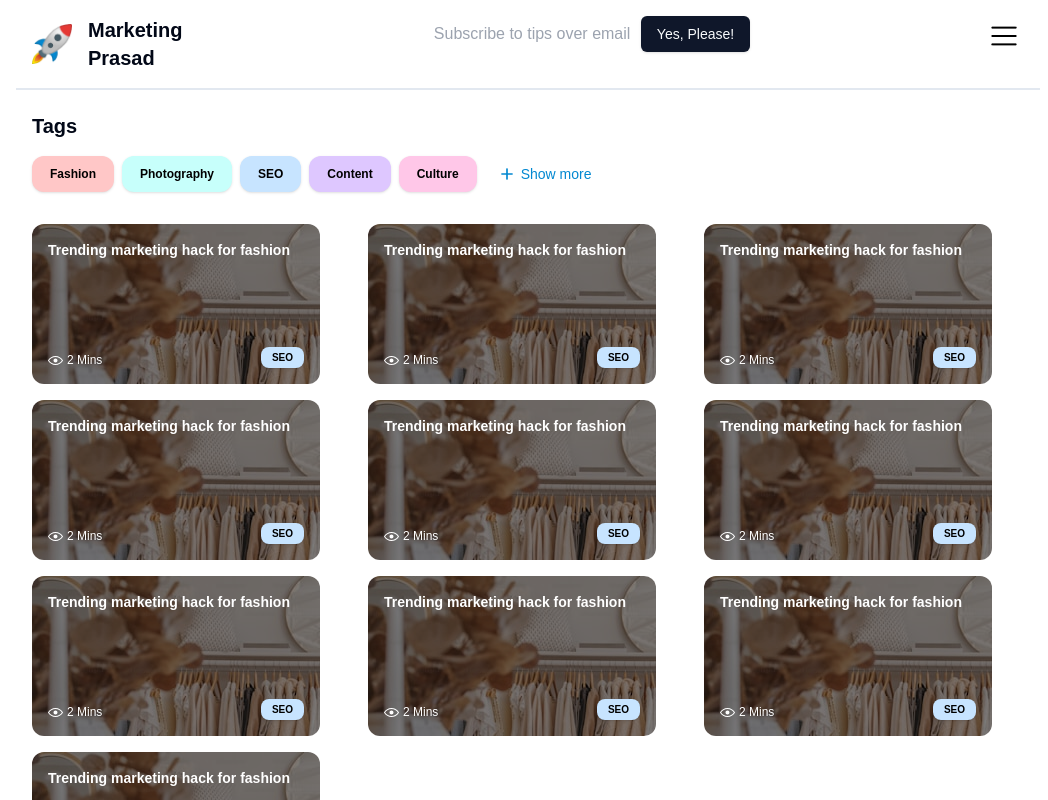
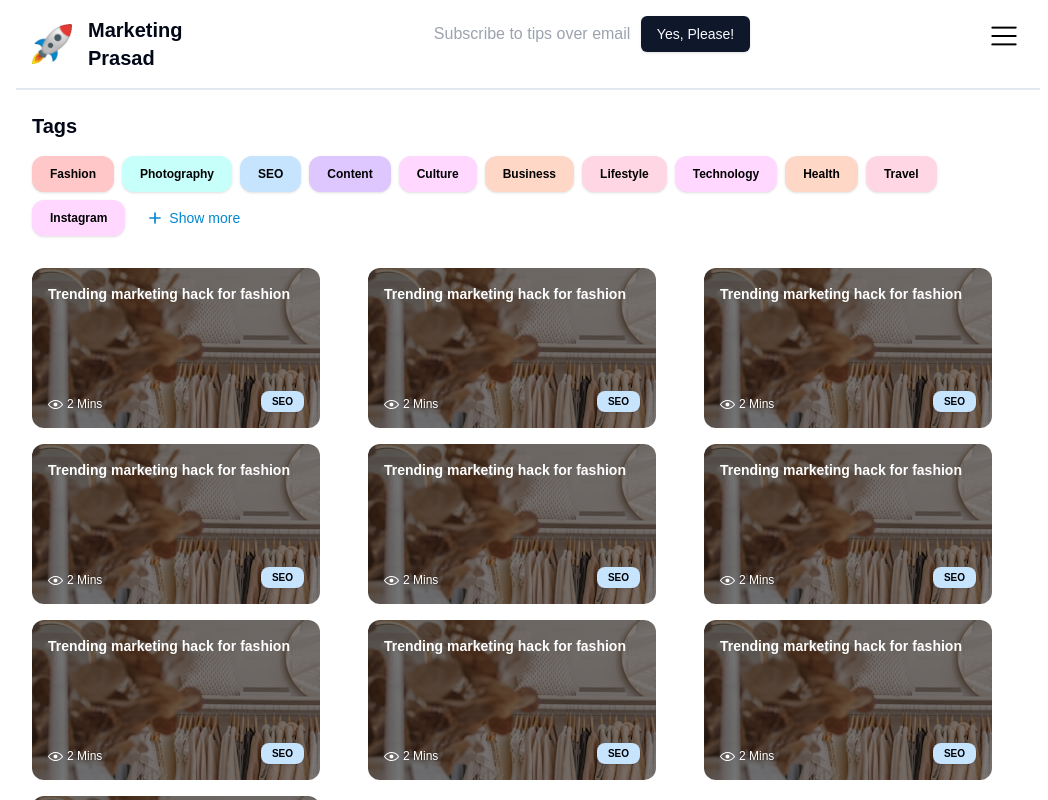
Before and after one commit to juheedhone/prasad-blog, a Next.js app: page / in a window 1280 px wide. Shown: the top 800 px of the page, without its empty margins (112-1160 px from the left). Built offline with nearby package versions, Linux system fonts and the light colour scheme.

Commit message:
task: tags array

```diff
--- a/src/app/page.tsx
+++ b/src/app/page.tsx
@@ -2,17 +2,16 @@ import Article from "@/components/Article";
 import ArticleDialog from "@/components/ArticleDialog";
 import Badge from "@/components/Badge";
 import ShowMoreButton from "@/components/ShowMoreButton";
+import { TAGS } from "@/constants/tags.constants";
 
 const Page = () => {
 	return (
 		<div className=" px-4 pb-36 pt-28 h-full">
 			<p className="font-bold text-xl pb-4 ">Tags</p>
 			<div className="pb-8 gap-2 flex flex-wrap">
-				<Badge name="Fashion" color="#FFC7C7" />
-				<Badge name="Photography" color="#C7FFFB" />
-				<Badge name="SEO" color="#C7E4FF" />
-				<Badge name="Content" color="#DEC7FF" />
-				<Badge name="Culture" color="#ffC7e8" />
+				{TAGS.map((tag) => (
+					<Badge key={tag.name} name={tag.name} color={tag.color} />
+				))}
 				<ShowMoreButton />
 			</div>
 			<div className="grid grid-cols-1 sm:grid-cols-2 md:grid-cols-3 gap-4">
--- /dev/null
+++ b/src/constants/tags.constants.ts
@@ -0,0 +1,50 @@
+export const TAGS: ITags[] = [
+	{
+		name: "Fashion",
+		color: "#FFC7C7",
+	},
+	{
+		name: "Photography",
+		color: "#C7FFFB",
+	},
+	{
+		name: "SEO",
+		color: "#C7E4FF",
+	},
+	{
+		name: "Content",
+		color: "#DEC7FF",
+	},
+	{
+		name: "Culture",
+		color: "#FFD7FF",
+	},
+	{
+		name: "Business",
+		color: "#FFD7C7",
+	},
+	{
+		name: "Lifestyle",
+		color: "#FFD7E4",
+	},
+	{
+		name: "Technology",
+		color: "#FFD7FF",
+	},
+	{
+		name: "Health",
+		color: "#FFD7C7",
+	},
+	{
+		name: "Travel",
+		color: "#FFD7E4",
+	},
+	{
+		name: "Instagram",
+		color: "#FFD7FF",
+	},
+];
+export interface ITags {
+	name: string;
+	color: string;
+}
```
